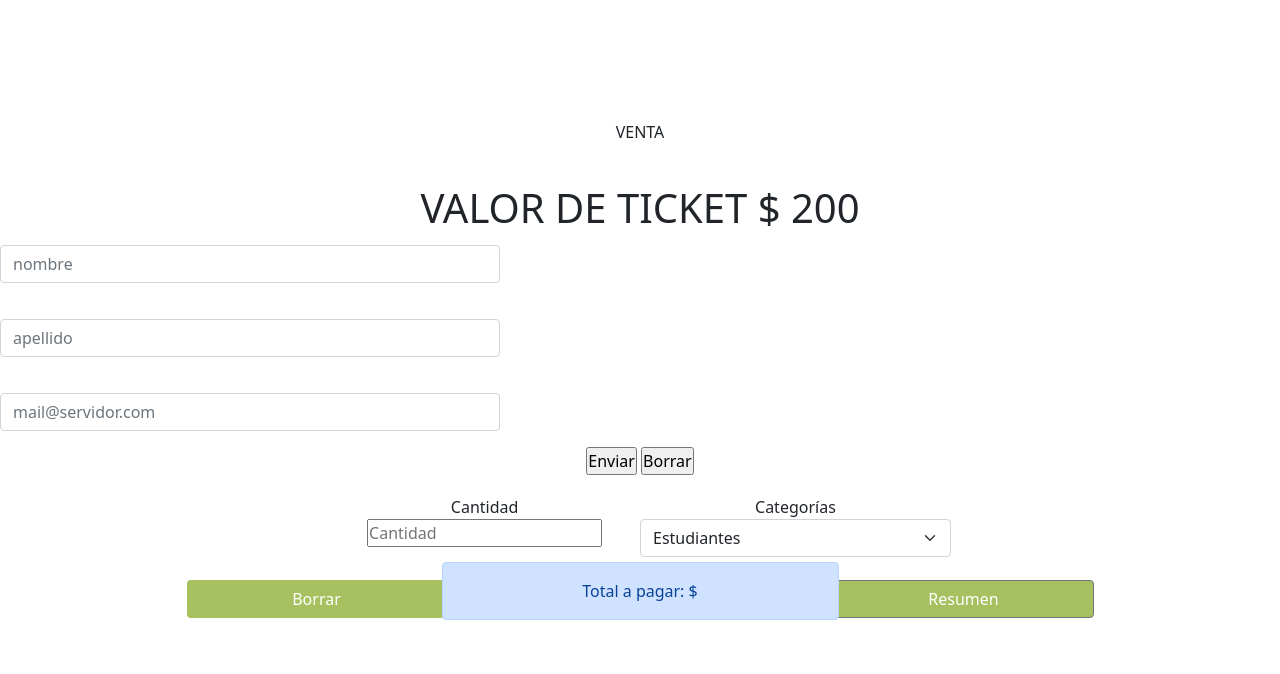
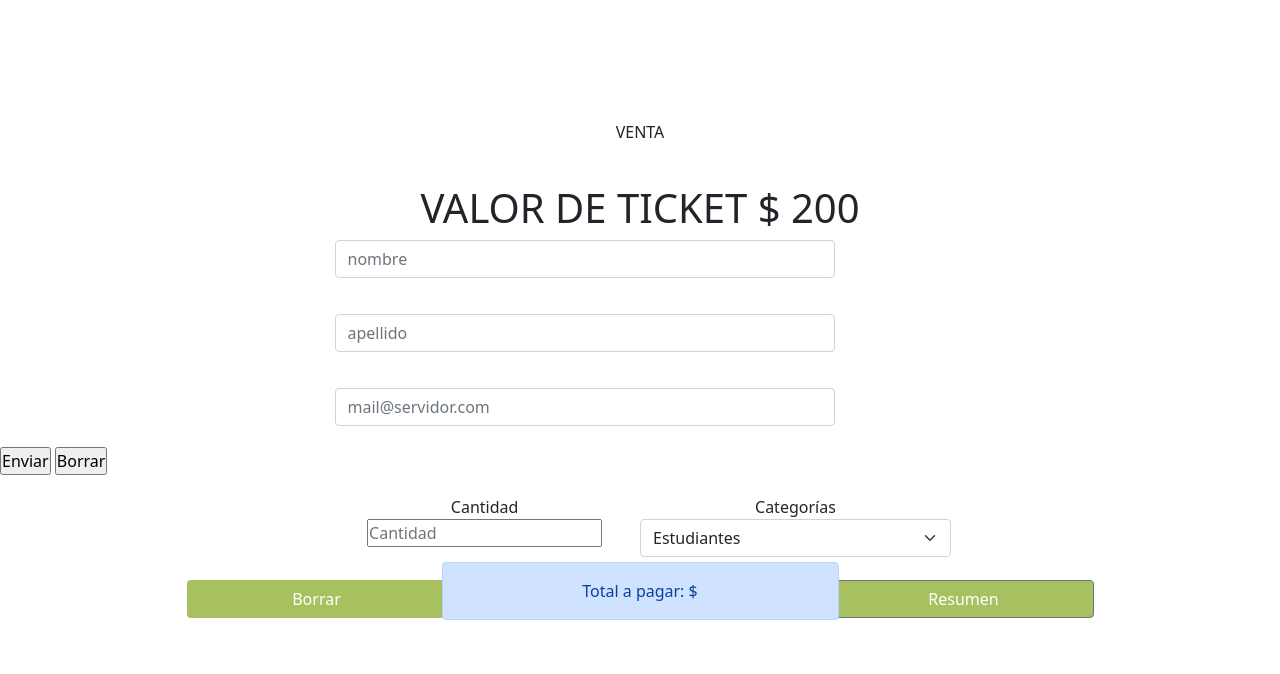
Before and after one commit to IsabelIMTextil/phpintegrador1, a PHP site: page /tickets.php in a window 1280 px wide; the page is wider, and only the part inside the window is pictured. Shown: the part 475-1149 px from the top of that part. Run offline with PHP 8.4, Linux system fonts and the light colour scheme; some web fonts are replaced.

Commit message:
3º correccion cambio estético formulario tickets

```diff
--- a/pages/form_tck.php
+++ b/pages/form_tck.php
@@ -3,33 +3,38 @@
 
 <body>
 
+<div class="row row-cols-1 row-cols-md-4 g-5">
+<div class="col"></div>
 
 <form action="datos.php" method="get">
     <!-- post para enviar y esconder la información /// get para traer y ver en la url -->
-    <div id="username">
+    <div class="col" id="username">
     <div class="mb-3">
    <input type="text" class="form-control" id="exampleFormControlInput1" placeholder="nombre" name="nombre" required>
 </div>
 </div>
 
+<div class="col">
 <div class="mb-3">
    <input type="text" class="form-control" id="exampleFormControlInput1" placeholder="apellido" name="apellido" required>
 </div>
-
+</div>
 
 <div class="mb-3">
     <div id="correo">
    <input type="email" class="form-control" id="exampleFormControlInput1" placeholder="mail@servidor.com" name="mail" required></div>
+</div>
 </div>
 <!-- <div class="mb-3">
   <label for="exampleFormControlTextarea1" class="form-label">Example textarea</label>
   <textarea class="form-control" id="exampleFormControlTextarea1" rows="3" name="comentarios"></textarea>
 </div> -->
 
-
+<div class="col">
 <input type="submit" value="Enviar">
 
 <input type="reset" value="Borrar">
+</div>
 </form>
 
     <!-- agrego formulario multiplicación -->
```
